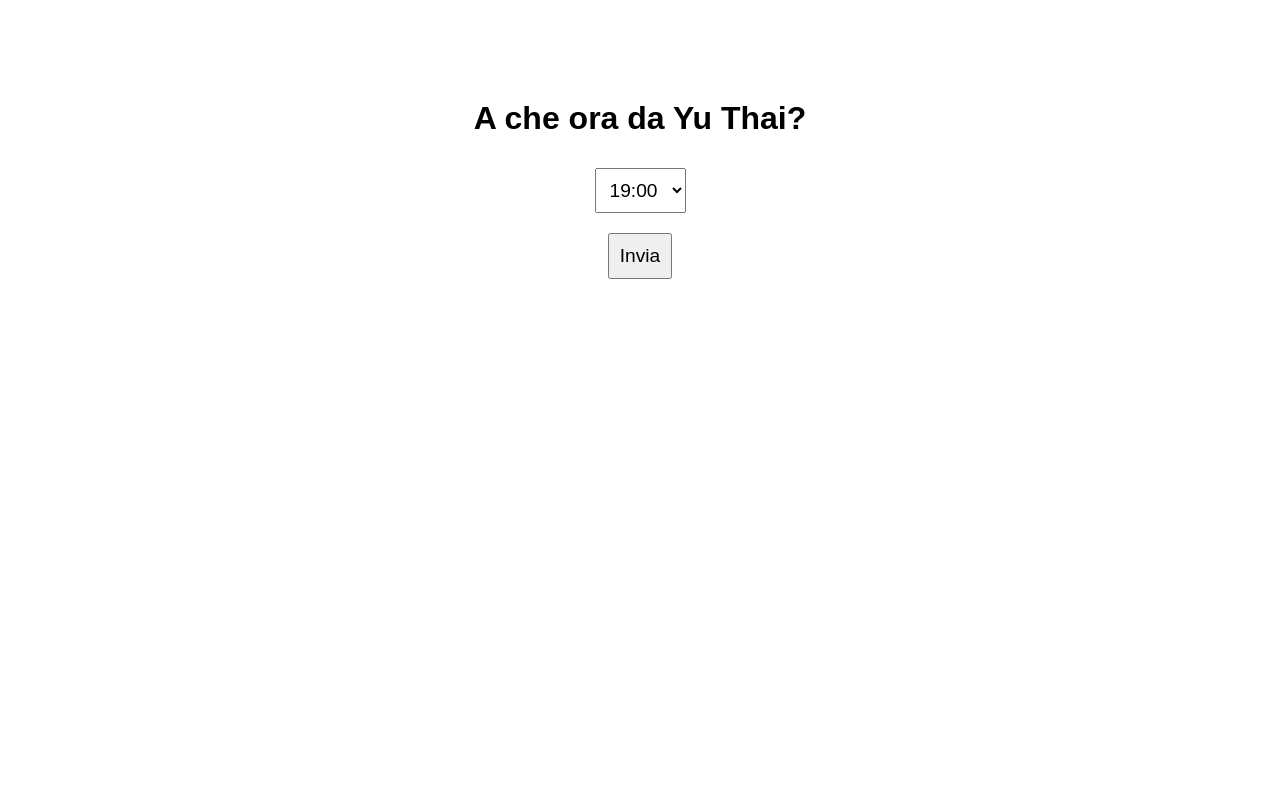
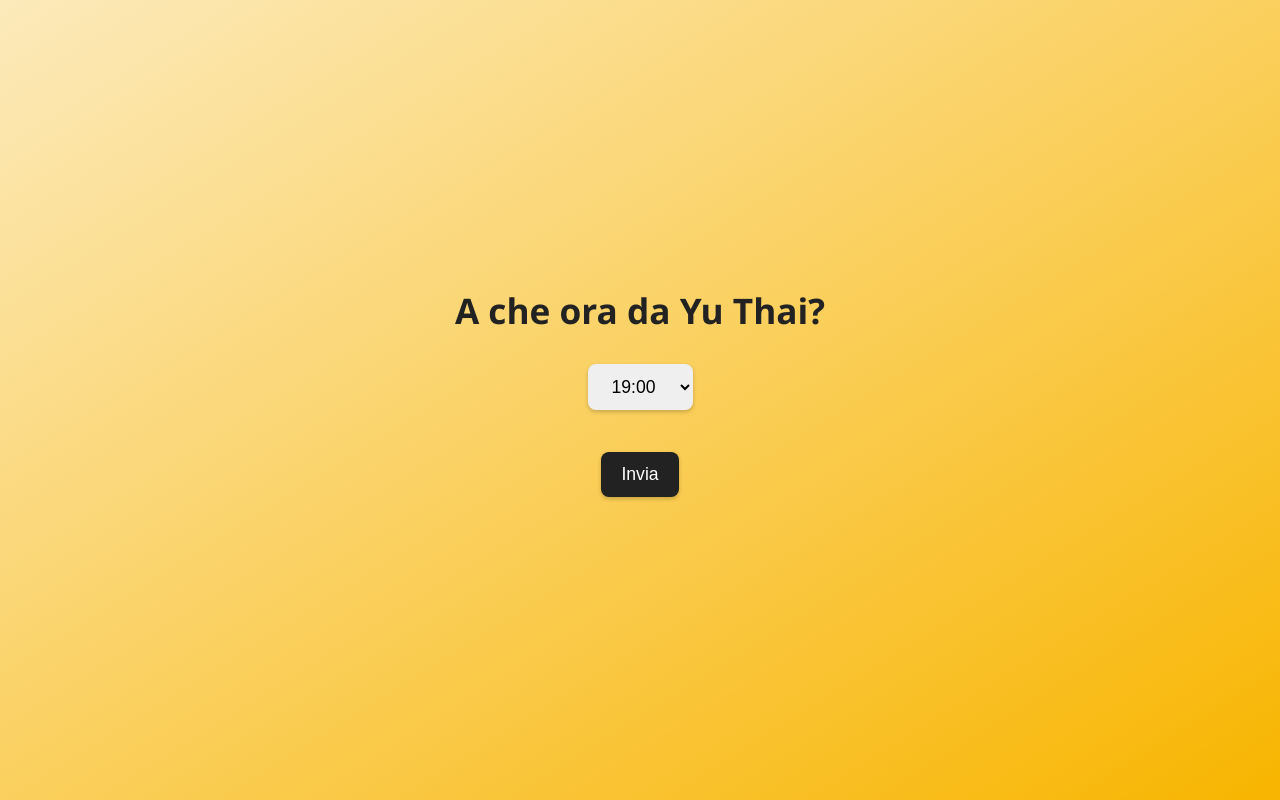
Before and after one commit to MartinaKenna/yu-thai, a plain HTML site: page index.html in a window 1280 px wide. Drawn offline with Linux system fonts and the light colour scheme.

Commit message:
Update index.html

```diff
--- a/index.html
+++ b/index.html
@@ -2,23 +2,63 @@
 <html lang="it">
 <head>
   <meta charset="UTF-8">
+  <meta name="viewport" content="width=device-width, initial-scale=1.0">
   <title>Yu Thai Voting</title>
   <style>
     body {
-      font-family: Arial, sans-serif;
+      font-family: 'Segoe UI', sans-serif;
+      margin: 0;
+      padding: 0;
+      background: linear-gradient(to bottom right, #fceabb, #f8b500);
+      display: flex;
+      flex-direction: column;
+      align-items: center;
+      justify-content: center;
+      height: 100vh;
       text-align: center;
-      margin-top: 100px;
     }
+
+    h1 {
+      font-size: 2.2rem;
+      margin-bottom: 20px;
+      color: #222;
+    }
+
     select, button {
-      font-size: 1.2em;
+      font-size: 1.1rem;
+      padding: 12px 20px;
       margin: 10px;
-      padding: 10px;
+      border-radius: 8px;
+      border: none;
+      outline: none;
+      box-shadow: 0 2px 4px rgba(0,0,0,0.2);
     }
+
+    button {
+      background-color: #222;
+      color: white;
+      cursor: pointer;
+    }
+
+    button:hover {
+      background-color: #444;
+    }
+
     #response {
       margin-top: 30px;
       font-weight: bold;
-      font-size: 1.5em;
-      color: #c0392b;
+      font-size: 1.4rem;
+      color: #8e0e00;
+    }
+
+    @media (max-width: 600px) {
+      h1 {
+        font-size: 1.6rem;
+      }
+      select, button {
+        font-size: 1rem;
+        width: 80%;
+      }
     }
   </style>
 </head>
@@ -43,7 +83,6 @@
           select.appendChild(option);
         }
       }
-      // aggiungiamo anche le 22:00 precise
       const lastOption = document.createElement("option");
       lastOption.value = "22:00";
       lastOption.text = "22:00";
@@ -51,7 +90,6 @@
     }
 
     function submitTime() {
-      const selected = document.getElementById("timeSelect").value;
       document.getElementById("response").innerText = "Decide Ale, inutile che voti.";
     }
 
```
